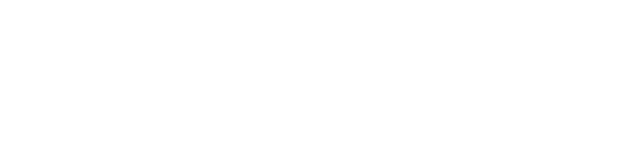
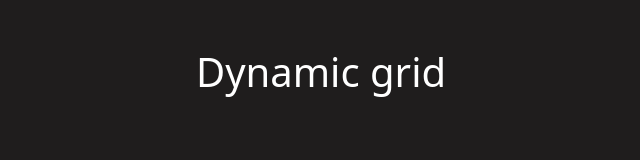
Before and after one commit to DarioLoForti/js-campominato-grid, a plain HTML site: page index.html in a window 1280 px wide. Shown: the whole page, without its empty margins (319-959 px from the left). Drawn offline with nearby package versions, Linux system fonts and the light colour scheme.

Commit message:
[update] creation of basic grid structure

```diff
--- a/css/style.css
+++ b/css/style.css
@@ -3,3 +3,6 @@
     padding: 0;
     box-sizing: border-box;
 }
+body{
+    background-color: rgb(31, 29, 29);
+}
--- a/index.html
+++ b/index.html
@@ -9,7 +9,10 @@
 </head>
 <body>
     <main class="my-5">
-
+        <h1 class="text-center text-white"> Dynamic grid</h1>
+        <div class="d-flex justify-content-center">
+            <div id="grid" class="d-flex"></div>
+        </div>
     </main>
     <script src="./js/script.js" type="text/javascript"></script>
 </body>
```
